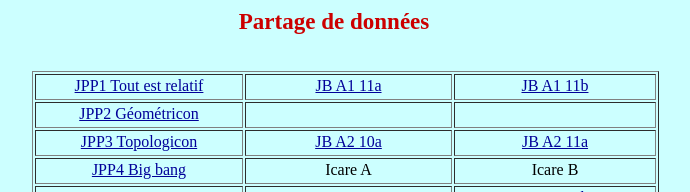
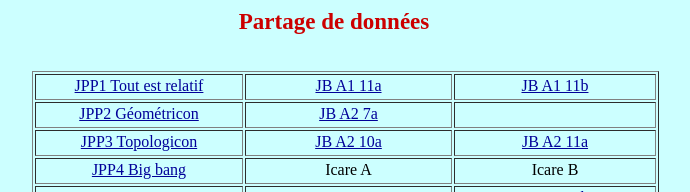
Before and after one commit to Prophil17/data-Partage, a plain HTML site: page index.htm in a window 1280 px wide. Shown: the top 192 px of the page, without its empty margins (43-733 px from the left). Drawn offline with Linux system fonts and the light colour scheme.

Commit message:
Add files via upload

```diff
--- a/index.htm
+++ b/index.htm
@@ -1,5 +1,6 @@
 <!DOCTYPE html PUBLIC "-//W3C//DTD HTML 4.01//EN" "http://www.w3.org/TR/html4/strict.dtd">
 <html lang="fr-fr"><head>
+
 
 
 
@@ -52,7 +53,7 @@
     </tr>
     <tr>
       <td style="vertical-align: top; text-align: center; width: 202px;"><a href="GEOMETRICON.pdf">JPP2 Géométricon</a>
-      </td><td style="vertical-align: top; width: 201px; text-align: center;"><a href="12-INTERPRETATION%20DES%20ASPECTS-1.mp3"><br>
+      </td><td style="vertical-align: top; width: 201px; text-align: center;"><a href="07-LE%20MOI%20ET%20L%27EGO-A.mp3">JB A2 7a</a><a href="12-INTERPRETATION%20DES%20ASPECTS-1.mp3">
 </a></td><td style="vertical-align: top; width: 196px; text-align: center;"><br>
 </td>
 
```
